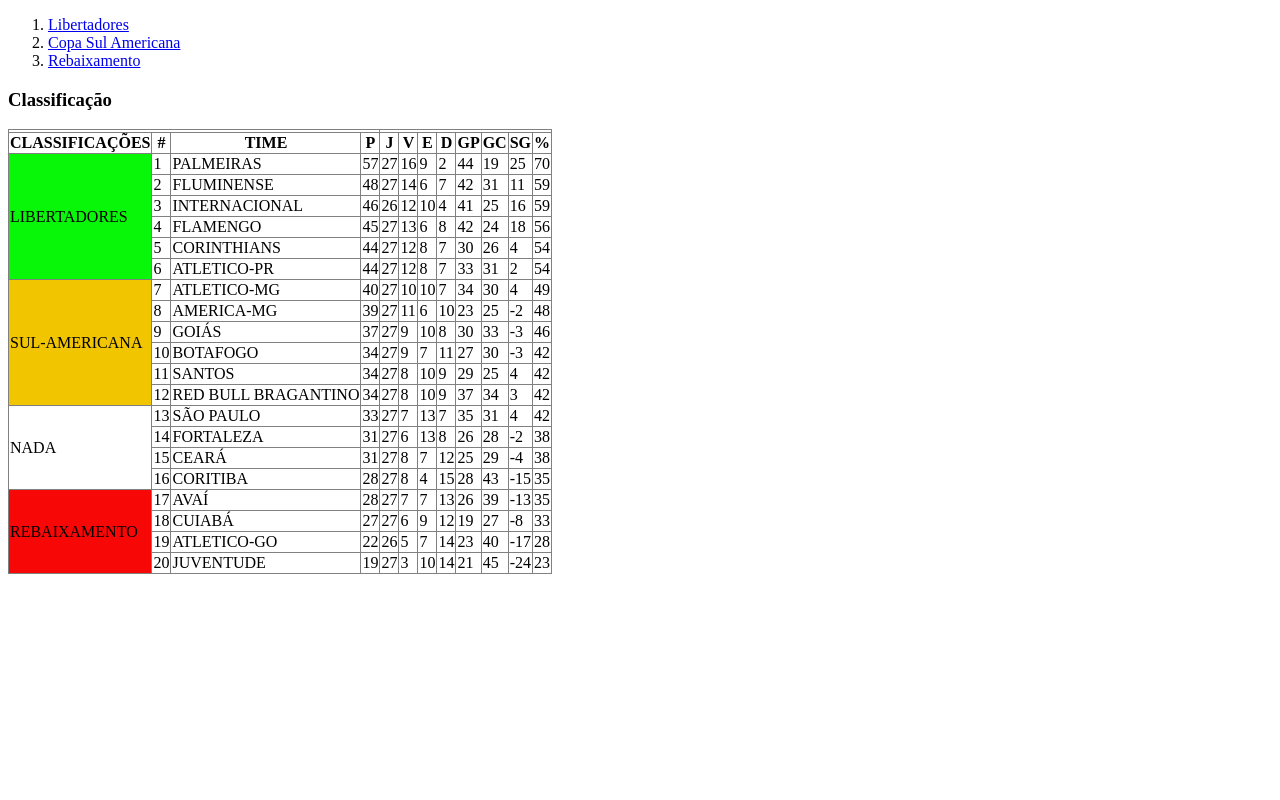
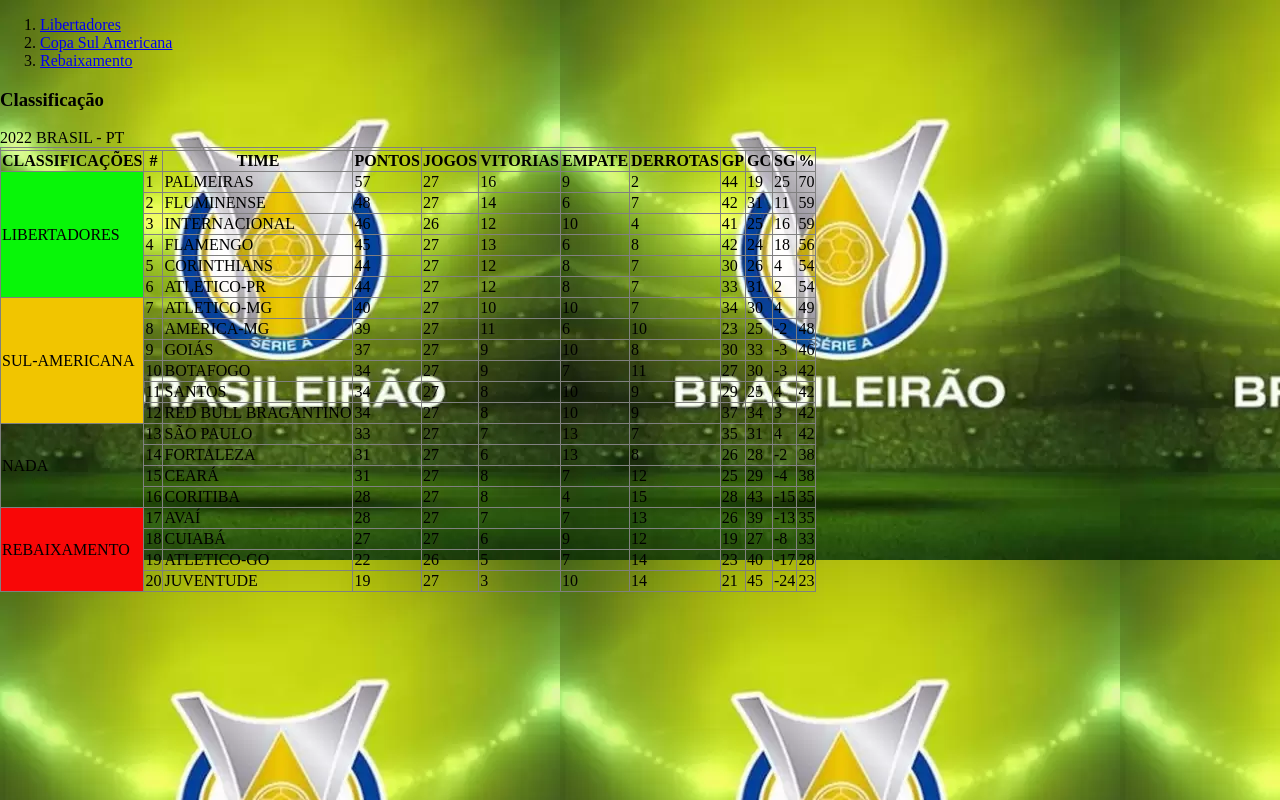
Before and after one commit to DKFAEL/ESTUDO-HTML-CSS, a plain HTML site: page Exercicio01/tabela.html in a window 1280 px wide. Drawn offline with Linux system fonts and the light colour scheme.

Commit message:
EXERCICIOS

```diff
--- /dev/null
+++ b/Exercicio01/pontoturistico.css
@@ -0,0 +1,38 @@
+h1 {
+
+    margin-left: 300px;
+    color: rgb(13, 14, 14);
+
+
+
+
+
+
+}
+
+h2 {
+    color: rgb(1, 27, 18);
+    font-family: 'Montserrat', sans-serif;
+    text-decoration: underline;
+    font-size: 26px;
+    font-weight: 900;
+      border:inset;
+}
+h3 {
+    font-size: 20px;
+}
+
+.foto {
+    border-radius: 15px;
+}
+body {
+    background-color: rgb(189, 189, 189);
+    background-attachment: fixed ;
+    padding: 40px;
+
+}
+.primeira {
+    color: rgb(0, 0, 0);
+    padding: 8px 20px 10px 10px;
+        margin:5px 7px 10px 15px;
+}
--- /dev/null
+++ b/Exercicio01/tabela.css
@@ -0,0 +1,6 @@
+body {
+    margin: auto;
+    background-image: url(br.webp);
+            background-attachment: fixed;
+            background-image: -webkit-image-set(10px);
+}
--- a/Exercicio01/tabela.html
+++ b/Exercicio01/tabela.html
@@ -6,6 +6,7 @@
     <meta http-equiv="X-UA-Compatible" content="IE=edge">
     <meta name="viewport" content="width=device-width, initial-scale=1.0">
     <title>Document</title>
+    <link rel="stylesheet" href="tabela.css">
 </head>
 
 <body>
@@ -41,11 +42,11 @@
                         <th rowspan="6">CLASSIFICAÇÕES</th>
                         <th>#</th>
                         <th>TIME</th> <!-- Table Header-->
-                        <th>P</th>
-                        <th>J</th>
-                        <th>V</th>
-                        <th>E</th>
-                        <th>D</th>
+                        <th>PONTOS</th>
+                        <th>JOGOS</th>
+                        <th>VITORIAS</th>
+                        <th>EMPATE</th>
+                        <th>DERROTAS</th>
                         <th>GP</th>
                         <th>GC</th>
                         <th>SG</th>
@@ -395,6 +396,14 @@
 
                     </tr>
                 </div>
+                <footer> <!-- Dá informações sobre autoria/encerra o conteúdo -->
+
+                    <script >
+                        // comentario
+                        document.write(new Date ().getFullYear())
+                                </script>
+                                BRASIL - PT
+                </footer>
 
 </body>
 
--- a/css/styles2209.css
+++ b/css/styles2209.css
@@ -2,6 +2,7 @@
     {
         color: red;
         margin-left: 500px;
+
     }
     .box1 {
         background-color: coral;
```
Also changed, not shown: Exercicio01/pontoturistico.html (+10 -9 lines), Exercicio01/CAPA.jpg (added), Exercicio01/br.webp (added), Exercicio01/ssa.jpg (added).
